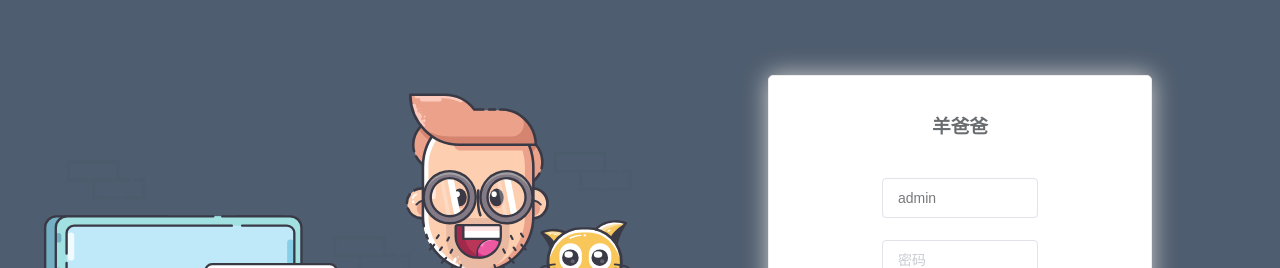
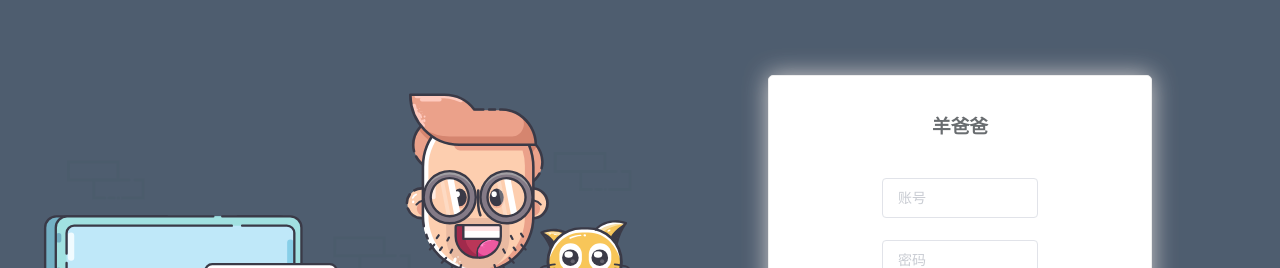
Before and after one commit to huangxin11/dynamicrouter, a Vue app: page /#/login in a window 1280 px wide. Shown: the part 125-393 px from the top of the page. Built offline with nearby package versions, Linux system fonts and the light colour scheme.

Commit message:
取消默认账户名和密码

```diff
--- a/src/views/login/from.vue
+++ b/src/views/login/from.vue
@@ -50,7 +50,7 @@ export default {
     return {
       logining: false,
       ruleForm2: {
-        account: "admin",
+        account: "",
         checkPass: ""
       },
       rules2: {
```
